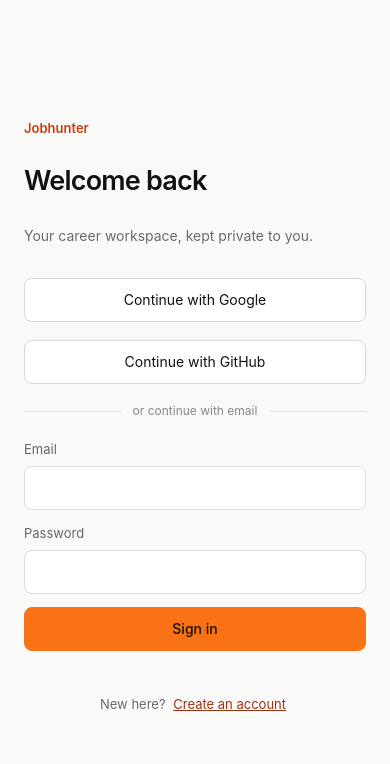
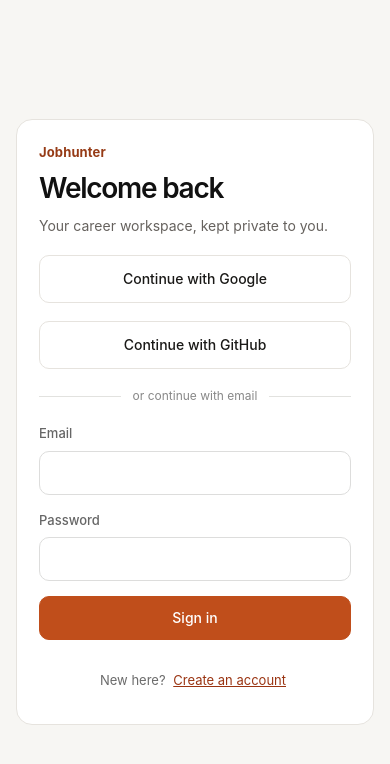
Before and after one commit to quadriabdulsalam/jobhunter, a Next.js app: page /login in a window 390 px wide. Shown: the top 764 px of the page. Built offline with nearby package versions, Linux system fonts and the light colour scheme.

Commit message:
Refine mobile navigation and warm UI

```diff
--- a/src/app/globals.css
+++ b/src/app/globals.css
@@ -1,22 +1,22 @@
 :root {
   color-scheme: light;
-  --color-page: #fcfcfc;
+  --color-page: #f7f6f3;
   --color-surface: #ffffff;
-  --color-surface-muted: #f4f4f2;
-  --color-text: #111111;
-  --color-text-muted: #666666;
-  --color-on-primary: #111111;
+  --color-surface-muted: #f2f1ee;
+  --color-text: #1a1917;
+  --color-text-muted: #66625e;
+  --color-on-primary: #ffffff;
   --color-on-danger: #ffffff;
   --color-card: var(--color-surface);
-  --color-border: #e5e5e3;
-  --color-primary: #f97316;
-  --color-primary-hover: #ea580c;
-  --color-primary-strong: #c2410c;
-  --color-link: #c2410c;
+  --color-border: #e6e3de;
+  --color-primary: #c04e1b;
+  --color-primary-hover: #b84a16;
+  --color-primary-strong: #963b16;
+  --color-link: #963b16;
   --color-success: #386347;
   --color-warning: #755517;
   --color-danger: #a12b2b;
-  --color-focus: #c2410c;
+  --color-focus: #963b16;
   --space-1: 4px;
   --space-2: 8px;
   --space-3: 12px;
@@ -32,8 +32,8 @@
   --font-size-xl: 1.5rem;
   --font-size-2xl: 2rem;
   --font-size-3xl: 2.5rem;
-  --radius-control: 8px;
-  --radius-panel: 12px;
+  --radius-control: 10px;
+  --radius-panel: 14px;
   --motion-fast: 150ms;
   --motion-standard: 220ms;
   --bg-dark: var(--color-page);
@@ -73,20 +73,34 @@ button:focus-visible, a:focus-visible, input:focus-visible, textarea:focus-visib
   outline: 2px solid var(--color-focus) !important;
   outline-offset: 3px;
 }
-::selection { background: #dcecf5; color: var(--color-text); }
+.skip-link { position: fixed; top: 8px; left: 8px; z-index: 200; min-height: 44px; padding: 10px 14px; transform: translateY(-150%); border-radius: 8px; background: #1a1917; color: #fff; }
+.skip-link:focus { transform: translateY(0); color: #fff; }
+::selection { background: #f3dfd2; color: var(--color-text); }
 ::-webkit-scrollbar { width: 8px; height: 8px; }
 ::-webkit-scrollbar-track { background: #f5f5f4; }
 ::-webkit-scrollbar-thumb { background: #d1d1cf; border-radius: 8px; }
 
 .app-shell { min-height: 100vh; min-height: 100dvh; background: var(--color-page); }
+.auth-page { display: grid; min-height: 100vh; min-height: 100svh; place-items: center; padding: 24px 16px; background: var(--color-page); color: var(--color-text); }
+.auth-card { display: grid; width: min(100%, 400px); gap: 18px; padding: clamp(22px, 5vw, 34px); border: 1px solid var(--color-border); border-radius: 16px; background: var(--color-surface); }
+.auth-intro h1 { margin: 0; font-size: clamp(1.75rem, 5vw, 2rem); font-weight: 620; letter-spacing: -.045em; line-height: 1.2; }
+.auth-brand { margin: 0 0 10px; color: var(--color-primary-strong); font-size: 13px; font-weight: 650; letter-spacing: .01em; }
+.auth-description { margin: 9px 0 0; color: var(--color-text-muted); font-size: 14px; }
+.auth-social-link { display: grid; min-height: 48px; place-items: center; border: 1px solid var(--color-border); border-radius: var(--radius-control); background: #fff; color: var(--color-text) !important; font-size: 14px; font-weight: 500; text-decoration: none; transition: background var(--motion-fast) ease, border-color var(--motion-fast) ease; }
+.auth-social-link:hover { background: var(--color-surface-muted); border-color: #c9c3bc; color: var(--color-text) !important; }
+.auth-card form { gap: 15px !important; }
+.auth-card form > label { gap: 7px !important; color: var(--color-text); font-weight: 500; }
+.auth-card input { width: 100%; }
+.auth-card form .btn-primary { width: 100%; }
+.auth-card > p:last-child { margin: 0; }
 .topbar {
   position: relative !important;
   top: 0;
   z-index: 50;
   padding: 0 !important;
-  background: rgba(252, 252, 252, .96) !important;
+  background: rgba(247, 246, 243, .96) !important;
   border-bottom: 1px solid #e9e9e8 !important;
-  backdrop-filter: blur(10px) !important;
+  backdrop-filter: none !important;
 }
 .topbar > div:first-child {
   min-height: 0;
@@ -99,7 +113,7 @@ button:focus-visible, a:focus-visible, input:focus-visible, textarea:focus-visib
   height: 30px !important;
   border-radius: 9px !important;
   background: var(--color-primary) !important;
-  color: #111;
+  color: #fff;
   font-size: 15px !important;
   font-weight: 600 !important;
 }
@@ -110,17 +124,17 @@ button:focus-visible, a:focus-visible, input:focus-visible, textarea:focus-visib
   flex: 0 0 auto;
   min-height: 44px;
   padding: 0 13px !important;
-  border: 0 !important;
-  border-radius: 0 !important;
-  border-bottom: 2px solid transparent !important;
+  border: 1px solid transparent !important;
+  border-radius: 10px !important;
+  border-bottom: 1px solid transparent !important;
   background: transparent !important;
   color: #666 !important;
   font-size: 13px !important;
   font-weight: 450 !important;
   transition: color .15s ease, border-color .15s ease;
 }
-.nav-button:hover { color: #111 !important; background: transparent !important; }
-.nav-button.is-active { color: var(--color-primary-strong) !important; border-bottom-color: var(--color-primary) !important; font-weight: 600 !important; }
+.nav-button:hover { color: #111 !important; background: #f2f1ee !important; }
+.nav-button.is-active { color: var(--color-primary-strong) !important; border-color: #f1d6c7 !important; background: #fff5ef !important; font-weight: 600 !important; }
 .nav-button svg { width: 15px; height: 15px; color: currentColor !important; }
 .header-actions { gap: 14px !important; margin-left: auto; }
 .ai-status, .profile-chip {
@@ -284,7 +298,7 @@ main p { color: #6b6b6b; }
 }
 .print-resume-sheet h1, .print-resume-sheet h2, .print-resume-sheet h3, .print-resume-sheet strong { color: #171717 !important; }
 .studio-grid .print-resume-sheet { max-width: 100%; }
-.jh-spinner { border: 2px solid #e5e5e5; border-top-color: #444; border-radius: 50%; width: 24px; height: 24px; animation: spin 1s linear infinite; }
+.jh-spinner { border: 2px solid #e5e5e5; border-top-color: var(--color-primary-strong) !important; border-radius: 50%; width: 24px; height: 24px; animation: spin 1s linear infinite; }
 @keyframes spin { to { transform: rotate(360deg); } }
 .animate-spin, .spin { animation: spin 1s linear infinite; }
 
@@ -339,14 +353,41 @@ main p, main h1, main h2, main h3, main label, .job-card { overflow-wrap: anywhe
 .job-card a, .job-card button, .header-actions button { min-height: 44px; }
 input[type="checkbox"], input[type="radio"] { accent-color: var(--color-primary-strong); }
 ::placeholder { color: #767676; opacity: 1; }
-/* Mobile-first layout: single column, wrapped navigation, and full-width actions. */
-.topbar { position: relative !important; }
+/* Mobile-first layout: persistent bottom navigation, safe-area spacing, and full-width actions. */
+.topbar { position: sticky !important; top: 0; }
 .topbar > div:first-child { flex-wrap: wrap; gap: 8px !important; padding: 10px 16px; }
-.top-nav { display: grid !important; order: 3; grid-template-columns: repeat(2, minmax(0, 1fr)); width: 100%; min-height: 44px; gap: 8px !important; margin: 0 !important; }
+.top-nav {
+  position: fixed !important;
+  left: 50%;
+  bottom: calc(10px + env(safe-area-inset-bottom));
+  z-index: 100;
+  display: grid !important;
+  order: 3;
+  grid-template-columns: repeat(4, minmax(0, 1fr));
+  width: min(calc(100% - 24px), 480px);
+  min-height: 72px;
+  gap: 4px !important;
+  margin: 0 !important;
+  padding: 6px !important;
+  transform: translateX(-50%);
+  border: 1px solid rgba(50, 39, 29, .1) !important;
+  border-radius: 18px !important;
+  background: rgba(255, 255, 255, .96) !important;
+  box-shadow: 0 10px 30px rgba(42, 34, 26, .12) !important;
+  backdrop-filter: blur(16px);
+}
 .nav-button { flex: 0 0 auto; min-height: 44px; padding: 0 10px !important; }
+.nav-button { display: flex !important; flex-direction: column; align-items: center; justify-content: center; gap: 4px !important; min-width: 0; min-height: 58px; padding: 4px 2px !important; border-radius: 12px !important; border: 1px solid transparent !important; }
+.nav-button.is-active { border-color: transparent !important; background: #fff1e8 !important; }
+.nav-button svg { width: 19px; height: 19px; flex: 0 0 auto; }
+.nav-button > span { max-width: 100%; overflow: hidden; color: inherit; font-size: 10px; font-weight: 550; line-height: 1.2; text-overflow: ellipsis; white-space: nowrap; }
+.nav-label-desktop { display: none; }
+.nav-label-mobile { display: inline; }
 .header-actions { margin-left: auto; }
+.header-actions { gap: 9px !important; }
+.ai-status { white-space: nowrap; }
 .profile-chip { display: none !important; }
-.main-shell { padding: 32px 18px 52px !important; }
+.main-shell { padding: 26px 18px calc(116px + env(safe-area-inset-bottom)) !important; }
 .page-heading { margin-bottom: 26px; }
 .heading-row { align-items: flex-start; flex-direction: column; }
 .heading-row > button { align-self: flex-start; }
@@ -370,7 +411,7 @@ input[type="checkbox"], input[type="radio"] { accent-color: var(--color-primary-
 .job-modal form > div[style*="grid-template-columns"] { grid-template-columns: 1fr !important; }
 
 @media (max-width: 480px) {
-  .main-shell { padding: 26px 16px 40px !important; }
+  .main-shell { padding: 26px 16px calc(116px + env(safe-area-inset-bottom)) !important; }
   .page-heading { margin-bottom: 22px; }
   .page-heading h1 { font-size: clamp(1.75rem, 8vw, 2rem); }
   .heading-row { gap: 14px; }
@@ -393,8 +434,12 @@ input[type="checkbox"], input[type="radio"] { accent-color: var(--color-primary-
 }
 
 @media (min-width: 768px) {
-  body { font-size: 15px; }
-  .top-nav { display: flex !important; grid-template-columns: none; overflow-x: auto; }
+  body { font-size: 16px; }
+  .top-nav { position: static !important; left: auto; bottom: auto; z-index: auto; display: flex !important; grid-template-columns: none; width: auto; min-height: 44px; gap: 4px !important; overflow-x: auto; margin: 0 0 0 8px !important; padding: 0 !important; transform: none; border: 0 !important; border-radius: 0 !important; background: transparent !important; box-shadow: none !important; backdrop-filter: none; }
+  .nav-button { flex-direction: row; min-height: 44px; padding: 0 10px !important; }
+  .nav-button > span { max-width: none; overflow: visible; font-size: 13px; text-overflow: clip; }
+  .nav-label-desktop { display: inline; }
+  .nav-label-mobile { display: none !important; }
   main input:not([type="file"]), main textarea, main select { font-size: 14px !important; }
   .topbar > div:first-child { padding: 12px 22px; }
   .main-shell { padding: 38px 22px 64px !important; }
--- a/src/app/login/page.tsx
+++ b/src/app/login/page.tsx
@@ -50,11 +50,11 @@ export default function LoginPage() {
   }
 
   return (
-    <main style={{ minHeight: '100vh', display: 'grid', placeItems: 'center', padding: 24, background: '#f9f9f8', color: '#111' }}>
-      <section style={{ width: '100%', maxWidth: 360, display: 'grid', gap: 18 }}>
-        <div><p style={{ color: '#c2410c', fontSize: 13, fontWeight: 600, marginBottom: 8 }}>Jobhunter</p><h1 style={{ fontSize: 27, fontWeight: 600, letterSpacing: '-.03em' }}>{mode === 'login' ? 'Welcome back' : 'Create your account'}</h1><p style={{ color: '#6b6b6b', fontSize: 14, marginTop: 8 }}>Your career workspace, kept private to you.</p></div>
-        <a href={`/api/auth/oauth?provider=google&next=${encodeURIComponent(nextPath)}`} style={socialStyle}>Continue with Google</a>
-        <a href={`/api/auth/oauth?provider=github&next=${encodeURIComponent(nextPath)}`} style={socialStyle}>Continue with GitHub</a>
+    <main className="auth-page">
+      <section className="auth-card">
+        <div className="auth-intro"><p className="auth-brand">Jobhunter</p><h1>{mode === 'login' ? 'Welcome back' : 'Create your account'}</h1><p className="auth-description">Your career workspace, kept private to you.</p></div>
+        <a className="auth-social-link" href={`/api/auth/oauth?provider=google&next=${encodeURIComponent(nextPath)}`}>Continue with Google</a>
+        <a className="auth-social-link" href={`/api/auth/oauth?provider=github&next=${encodeURIComponent(nextPath)}`}>Continue with GitHub</a>
         {providerMessage && <p role="status" style={{ color: '#6b6b6b', fontSize: 13, textAlign: 'center' }}>{providerMessage}</p>}
         <div style={{ display: 'flex', alignItems: 'center', gap: 12, color: '#888', fontSize: 12 }}><span style={{ height: 1, background: '#e2e2df', flex: 1 }} />or continue with email<span style={{ height: 1, background: '#e2e2df', flex: 1 }} /></div>
         <form onSubmit={submit} style={{ display: 'grid', gap: 13 }}>
@@ -69,6 +69,5 @@ export default function LoginPage() {
   );
 }
 
-const socialStyle = { display: 'grid', placeItems: 'center', height: 44, border: '1px solid #d8d8d5', borderRadius: 8, background: 'white', color: '#111', fontSize: 14, textDecoration: 'none' } as const;
 const labelStyle = { display: 'grid', gap: 7, fontSize: 13 } as const;
 const inputStyle = { height: 44, border: '1px solid #d8d8d5', borderRadius: 8, padding: '0 12px', background: 'white', color: '#111' } as const;
```
Also changed, not shown: design-system/jobhunter/MASTER.md (+14 -14 lines), src/app/page.tsx (+10 -5 lines).
